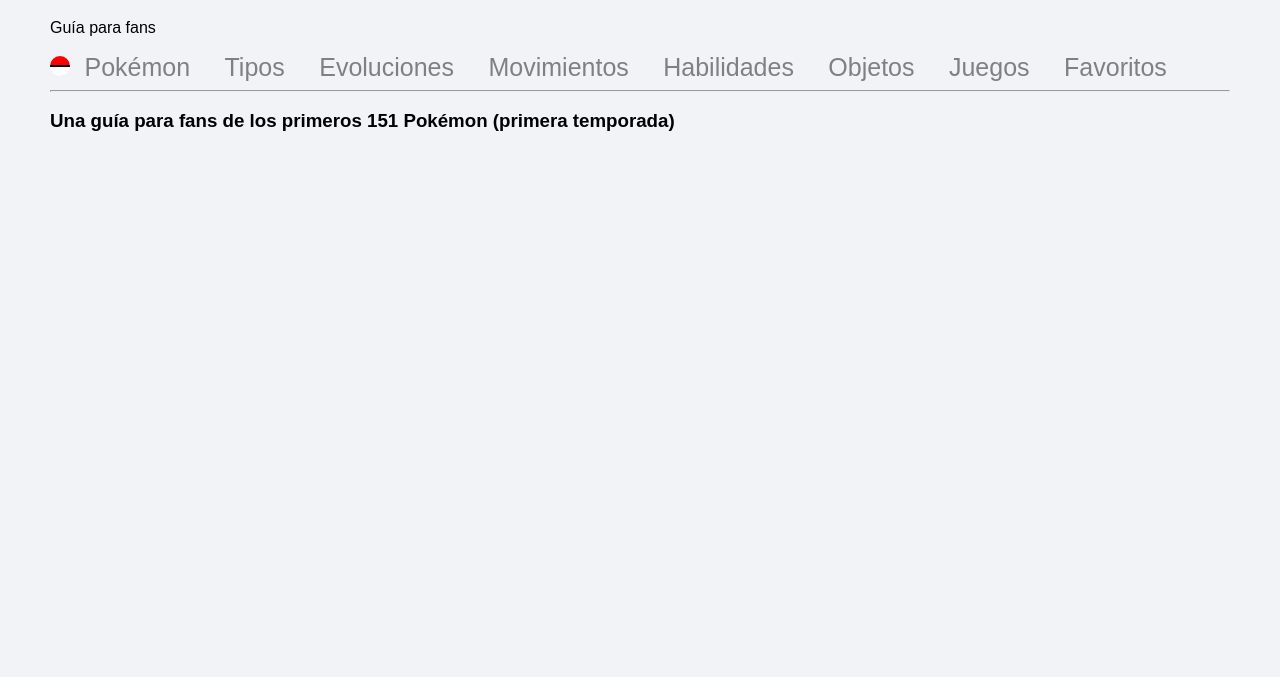
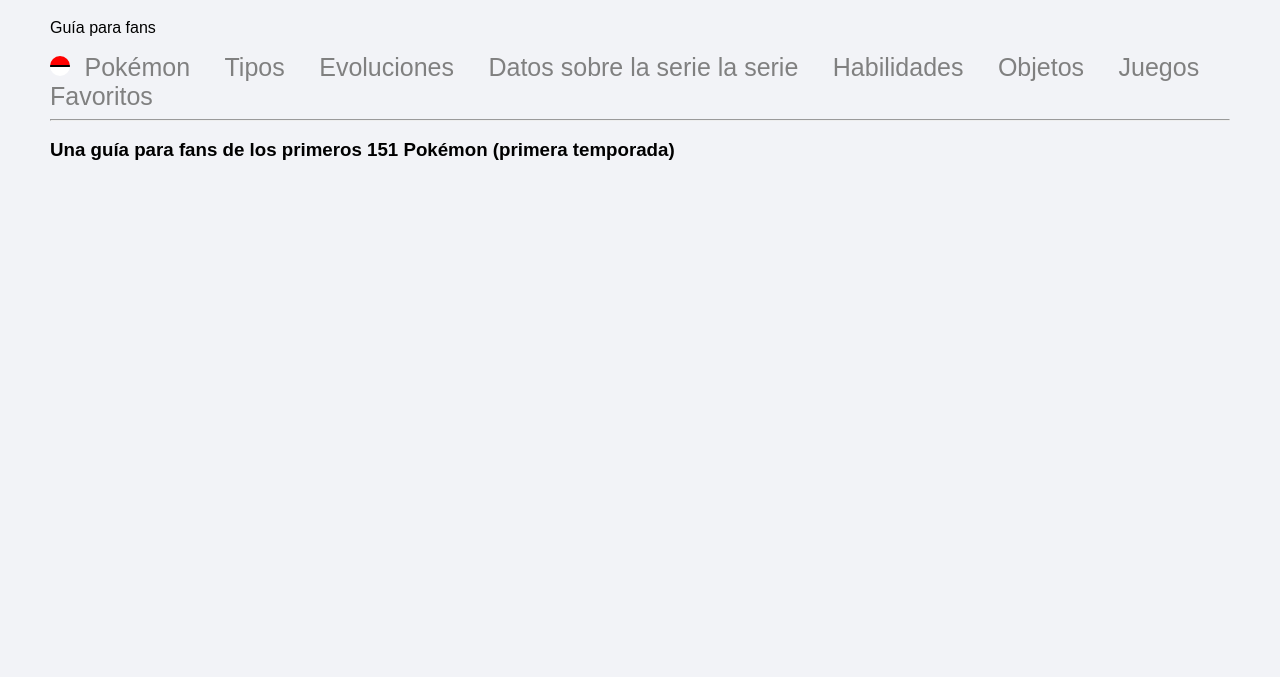
Before and after one commit to softbytavz/proyecto-videojuegos, a plain HTML site: page index.html in a window 1280 px wide. Shown: the part 123-800 px from the top of the page. Drawn offline with Linux system fonts and the light colour scheme.

Commit message:
ya dice datos

```diff
--- a/index.html
+++ b/index.html
@@ -38,7 +38,7 @@
   <a href="pokemon.html">Pokémon</a>
   <a href="tipos.html">Tipos</a>
   <a href="evoluciones.html">Evoluciones</a>
-  <a href="movimientos.html">Movimientos</a>
+  <a href="datos-serie.html">Datos sobre la serie la serie</a>
   <a href="habilidades.html">Habilidades</a>
   <a href="objetos.html">Objetos</a>
   <a href="juegos.html">Juegos</a>
```
